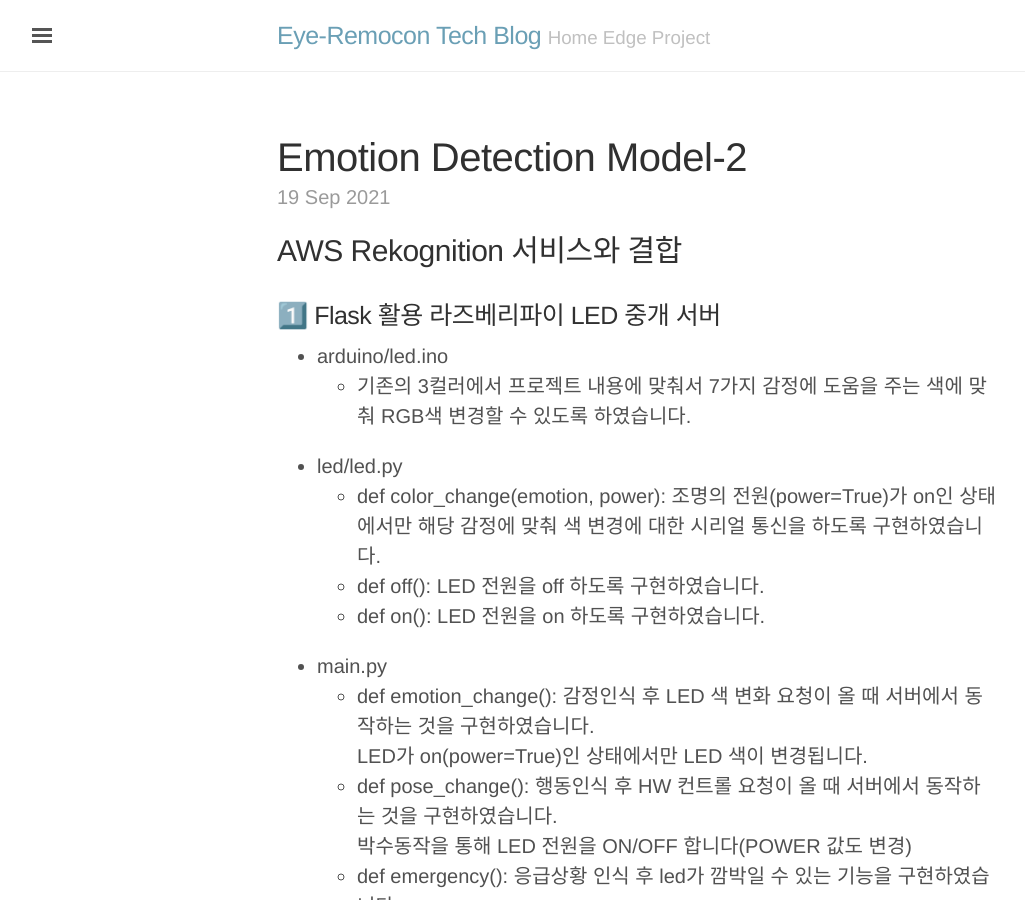
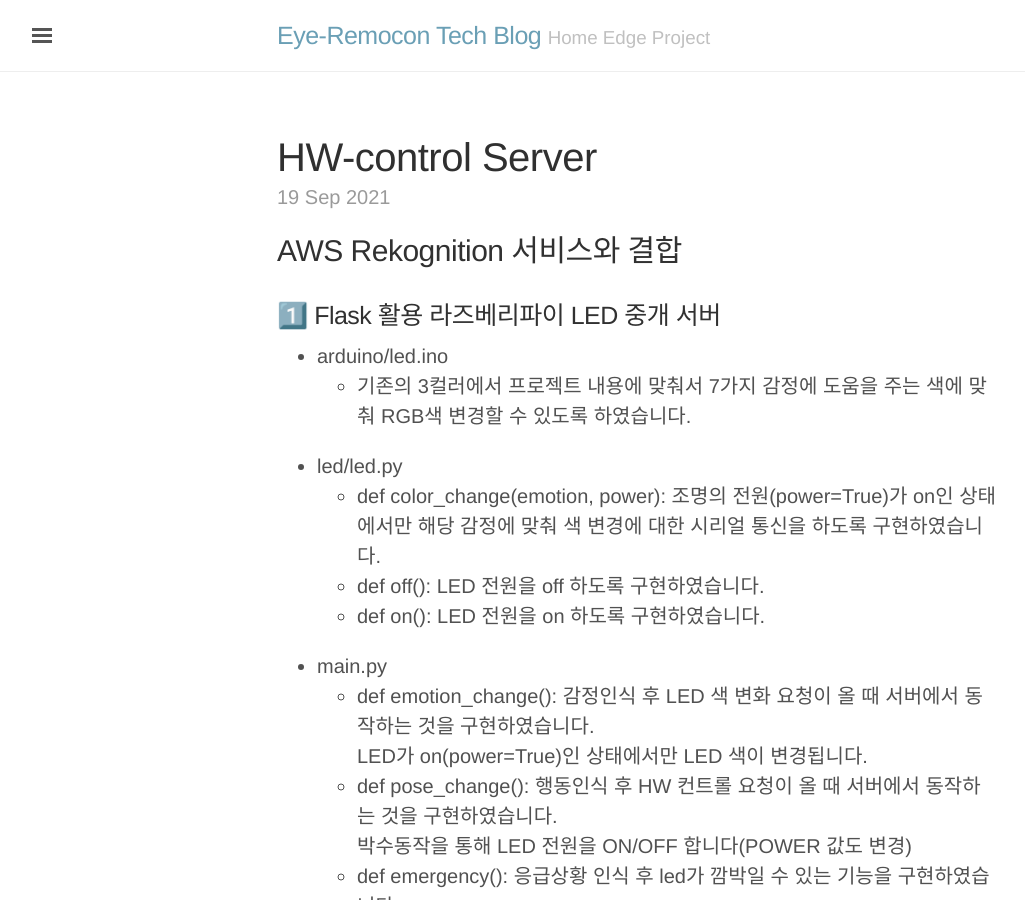
Before and after one commit to Eye-Remocon/Eye-Remocon.github.io, a Jekyll site: the page built from _posts/2021-09-19-hwcontrol-controlserver.md, in a window 1280 px wide and 900 px high. Shown: the whole window, without its empty margins (3-1028 px from the left). Built offline with Jekyll 4.4.1, drawn with Linux system fonts in a browser that asks for light colours; some web fonts are replaced.

Commit message:
Update and rename 2021-09-19-hwcontrol-hyde.md to 2021-09-19-hwcontrol-controlserver.md

```diff
--- a/_posts/2021-09-19-hwcontrol-hyde.md
+++ b/_posts/2021-09-19-hwcontrol-controlserver.md
@@ -1,6 +1,6 @@
 ---
 layout: post
-title: Emotion Detection Model-2 # 1
+title: HW-control Server
 categories : HW-control
 ---
 
```
